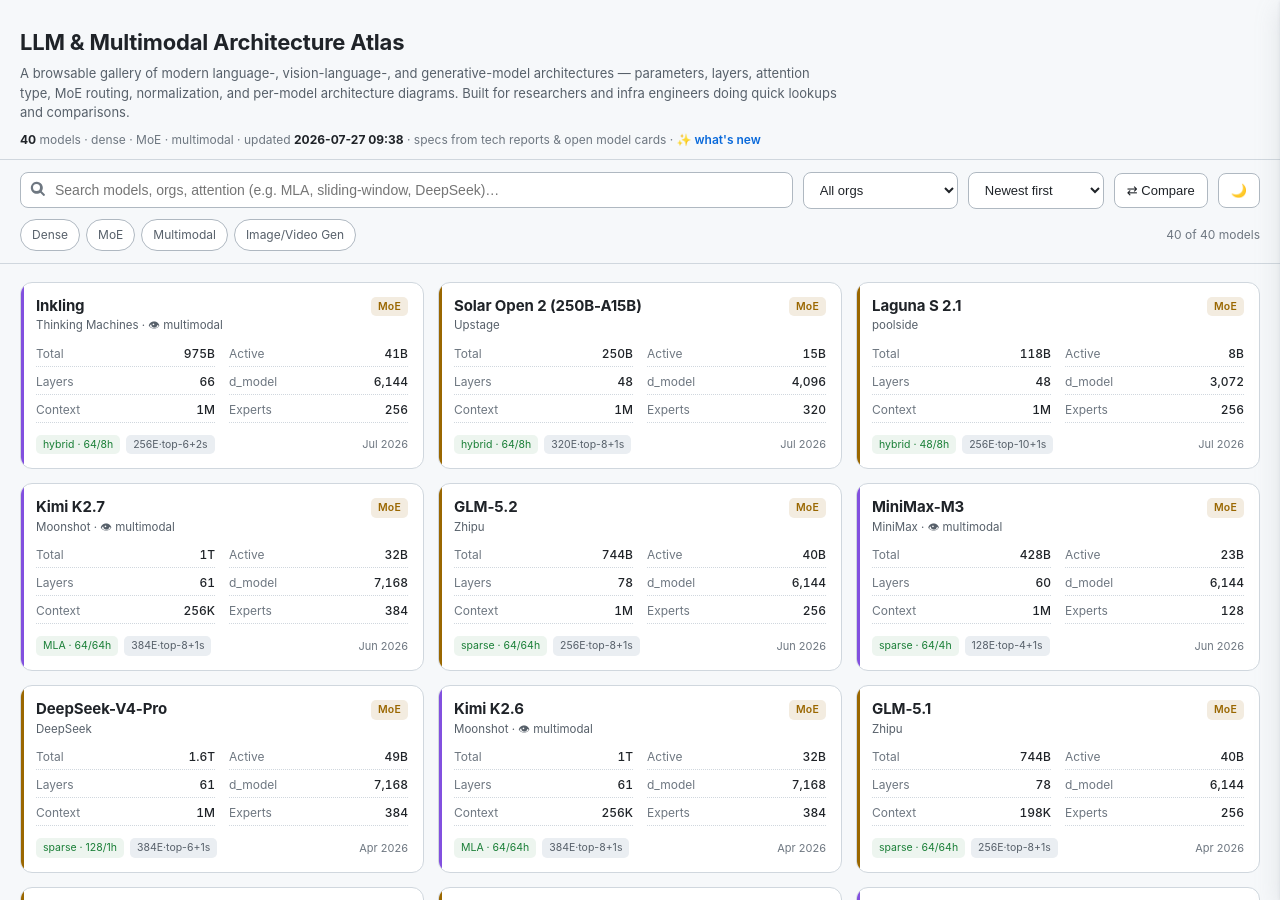
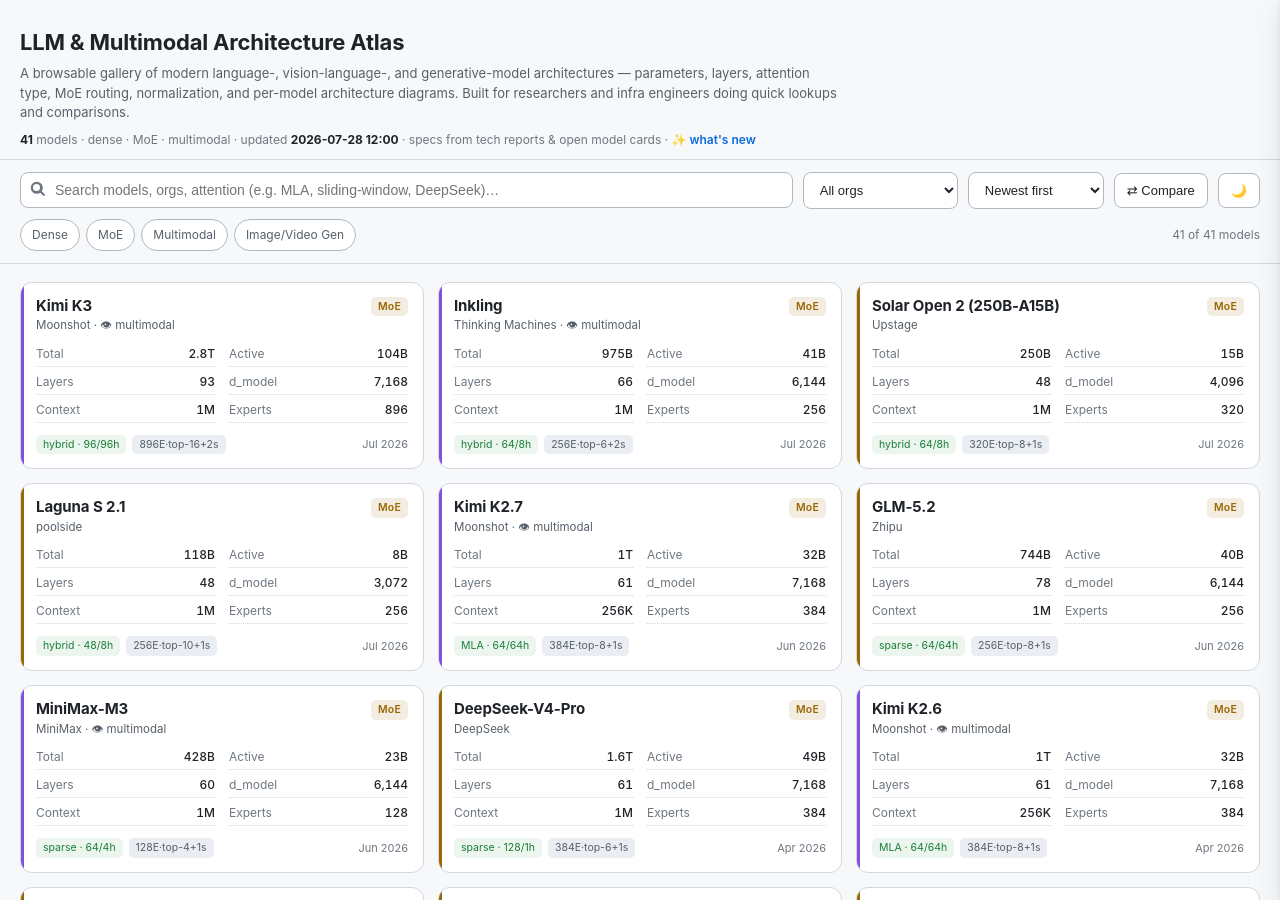
Before and after one commit to zhanglpg/zhanglpg.github.io, a Jekyll site: the page model-atlas/index.html, which Jekyll copies as it is, in a window 1280 px wide and 900 px high. Built offline with Jekyll 4.4.1, drawn with Linux system fonts in a browser that asks for light colours; some of the changed lines change nothing that is shown.

Commit message:
model-atlas: add Kimi K3 (2.8T/104B KDA LatentMoE)

```diff
--- a/model-atlas/changelog.js
+++ b/model-atlas/changelog.js
@@ -1,8 +1,14 @@
 // Maintained automatically by the weekly update job (scripts/weekly-update-prompt.md).
 // Newest entry first; capped at 20 entries. last_run updates on EVERY run, even no-change runs.
 window.ATLAS_CHANGELOG = {
-  "last_run": "2026-07-27 09:38",
+  "last_run": "2026-07-28 12:00",
   "entries": [
+    {
+      "date": "2026-07-28",
+      "added": ["kimi-k3"],
+      "upgraded": [],
+      "note": "Kimi K3 tech report + open weights dropped — no longer the 'upcoming release' placeholder we'd been skipping. Added as verified against HF config.json: 2.8T/104B Stable LatentMoE (896 experts top-16 + 2 shared, latent dim 3584) on a Kimi Delta Attention backbone — 93 layers, 69 KDA linear + 24 gated-MLA full attention with Attention Residuals, SiTU-GLU activation, native multimodal (MoonViT), 1M context. World's first open 3T-class model."
+    },
     {
       "date": "2026-07-27",
       "added": ["inkling", "solar-open2-250b", "laguna-s-2-1"],
--- a/model-atlas/index.html
+++ b/model-atlas/index.html
@@ -260,7 +260,7 @@
 </div>
 
 <script src="changelog.js"></script>
-<script src="models.js?v=8"></script>
-<script src="app.js?v=8"></script>
+<script src="models.js?v=9"></script>
+<script src="app.js?v=9"></script>
 </body>
 </html>
--- a/model-atlas/models.js
+++ b/model-atlas/models.js
@@ -1,4 +1,50 @@
 window.MODELS = [
+{
+"id": "kimi-k3",
+"name": "Kimi K3",
+"org": "Moonshot",
+"family": "Kimi",
+"released": "2026-07",
+"license": "Kimi K3 License",
+"modality": "multimodal",
+"decoder_type": "MoE",
+"params_total_B": 2800,
+"params_active_B": 104,
+"n_layers": 93,
+"d_model": 7168,
+"d_ff": 33792,
+"d_ff_moe": 3072,
+"n_heads": 96,
+"n_kv_heads": 96,
+"head_dim": 128,
+"attention": "hybrid",
+"attention_detail": "69 KDA (Kimi Delta Attention) linear-attention layers interleaved with 24 gated-MLA full-attention layers (full_attn_layers every 4th, 4/8/.../92 plus final layer 93). KDA: 96 heads, head_dim 128, short-conv kernel 4, full-rank output gate (lower bound -5). Gated MLA: q_lora 1536, kv_lora 512, qk_nope 128 + qk_rope 64, v 128, NoPE + output gate; attn_res_block_size 12 (Attention Residuals).",
+"n_experts": 896,
+"active_experts": 16,
+"shared_experts": 2,
+"vocab_size": 163840,
+"context_length": 1048576,
+"norm": "RMSNorm",
+"norm_placement": "pre",
+"pos_encoding": "RoPE",
+"activation": "SiTU-GLU",
+"tie_embeddings": false,
+"vision": {
+"encoder": "MoonViT (27L/1024d)",
+"encoder_params_B": 0.4,
+"fusion": "adapter",
+"notes": "27-layer, 1024-dim (12-head) vision tower, patch 14, divided-fixed positional embeddings, sd2_tpool patch merger (2x2) projecting into the 7168-dim decoder; native text/image/video input."
+},
+"notes": "World's first open 3T-class model: 2.8T/104B Stable LatentMoE on a Kimi Delta Attention backbone — 896 experts top-16 + 2 shared (latent dim 3584, expert d_ff 3072), first layer dense (d_ff 33792). 93 layers split 69 KDA linear + 24 gated-MLA full attention with Attention Residuals (AttnRes); SiTU-GLU activation (situ beta 4.0); noaux_tc routing. ~2.5x scaling-efficiency gain over Kimi K2. Native multimodal, 1M context. HF release is MXFP4-quantized (compressed-tensors; attention, shared experts, and vision tower kept at full precision).",
+"sources": [
+"https://github.com/MoonshotAI/Kimi-K3/blob/main/k3_tech_report.pdf",
+"https://www.kimi.com/blog/kimi-k3",
+"https://huggingface.co/moonshotai/Kimi-K3",
+"https://huggingface.co/moonshotai/Kimi-K3/raw/main/config.json"
+],
+"confidence": "verified",
+"dense_first_layers": 1
+},
 {
 "id": "inkling",
 "name": "Inkling",
```
